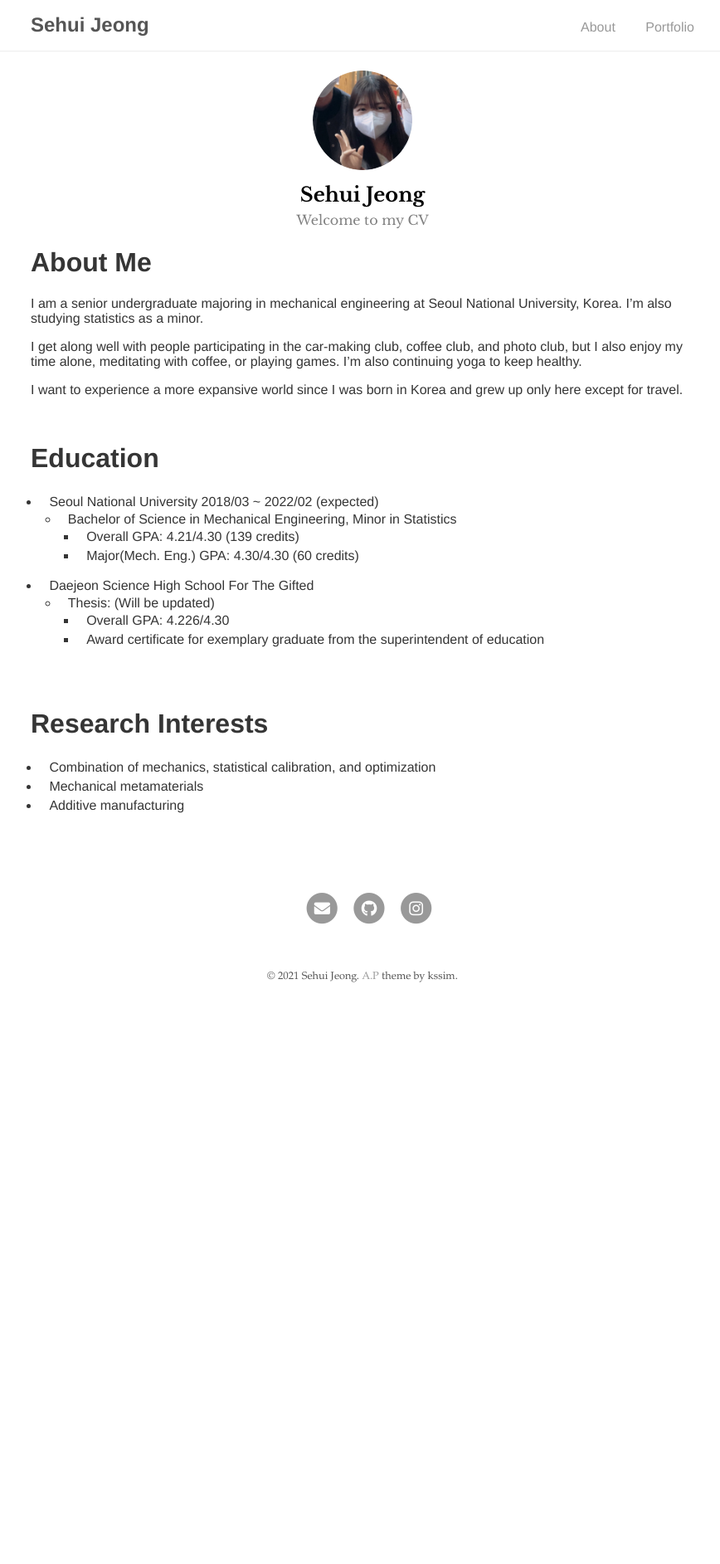
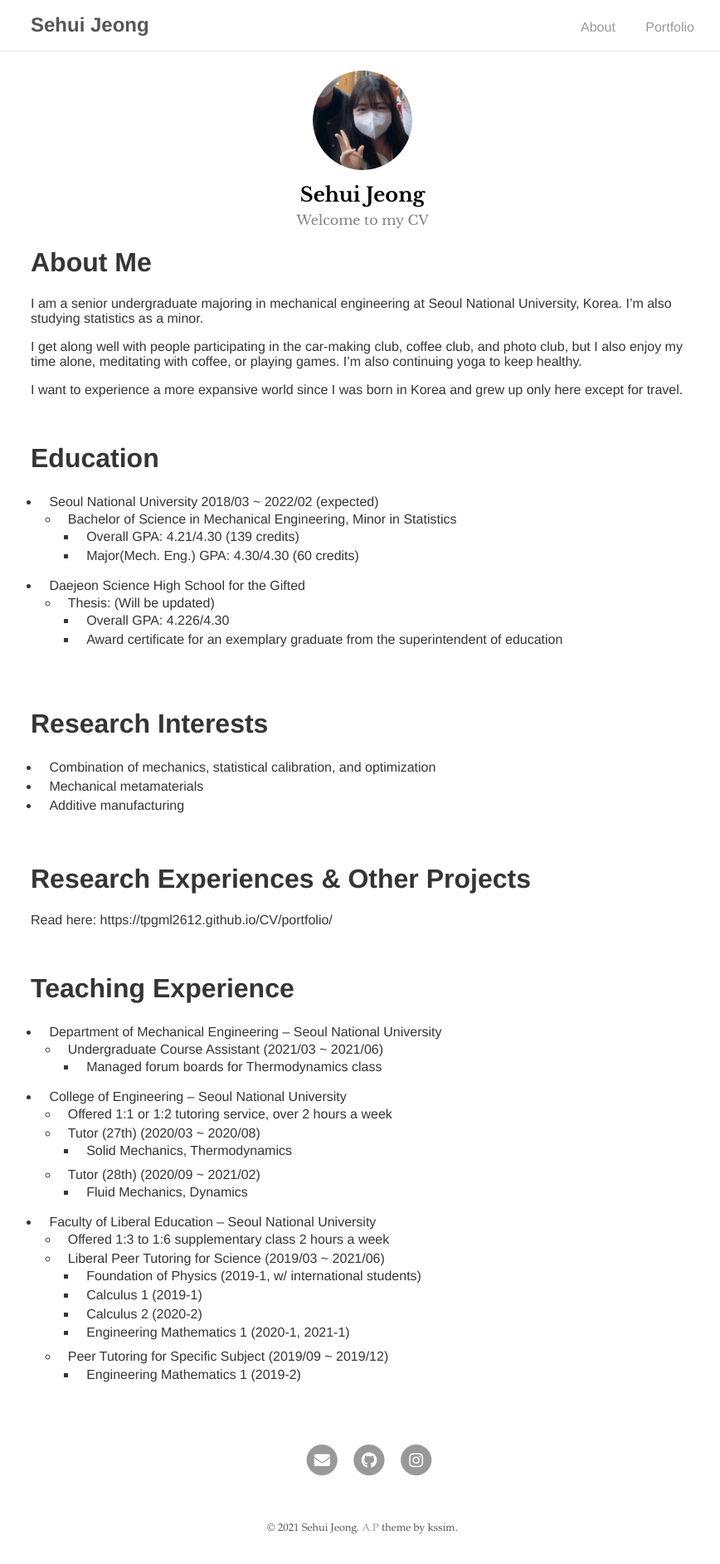
Before and after one commit to tpgml2612/CV, a Jekyll site: the page built from index.md, in a window 1280 px wide. Shown: the whole page at 83% size, without its empty margins (203-1071 px from the left). Built offline with Jekyll 4.4.1, drawn with Linux system fonts in a browser that asks for light colours; our own code applies the rules of GitHub Pages for plain Markdown files; before the commit the page ends 1220 px from its top, so only the background shows below that.

Commit message:
Update index.md

```diff
--- a/index.md
+++ b/index.md
@@ -17,10 +17,10 @@ I want to experience a more expansive world since I was born in Korea and grew u
   * Bachelor of Science in Mechanical Engineering, Minor in Statistics
     * Overall GPA: 4.21/4.30 (139 credits)
     * Major(Mech. Eng.) GPA: 4.30/4.30 (60 credits)
-* Daejeon Science High School For The Gifted
+* Daejeon Science High School for the Gifted
   * Thesis: (Will be updated)
     * Overall GPA: 4.226/4.30
-    * Award certificate for exemplary graduate from the superintendent of education
+    * Award certificate for an exemplary graduate from the superintendent of education
 
 <br/>
 
@@ -30,3 +30,28 @@ I want to experience a more expansive world since I was born in Korea and grew u
 * Additive manufacturing
 
 <br/>
+
+# Research Experiences & Other Projects
+Read here: https://tpgml2612.github.io/CV/portfolio/
+
+<br/>
+
+# Teaching Experience
+* Department of Mechanical Engineering – Seoul National University
+  * Undergraduate Course Assistant (2021/03 ~ 2021/06)
+    * Managed forum boards for Thermodynamics class
+* College of Engineering – Seoul National University
+  * Offered 1:1 or 1:2 tutoring service, over 2 hours a week
+  * Tutor (27th) (2020/03 ~ 2020/08)
+    * Solid Mechanics, Thermodynamics
+  * Tutor (28th) (2020/09 ~ 2021/02)
+    * Fluid Mechanics, Dynamics
+* Faculty of Liberal Education – Seoul National University
+  * Offered 1:3 to 1:6 supplementary class 2 hours a week
+  * Liberal Peer Tutoring for Science (2019/03 ~ 2021/06)
+    * Foundation of Physics (2019-1, w/ international students)
+    * Calculus 1 (2019-1)
+    * Calculus 2 (2020-2)
+    * Engineering Mathematics 1 (2020-1, 2021-1)
+  * Peer Tutoring for Specific Subject (2019/09 ~ 2019/12)
+    * Engineering Mathematics 1 (2019-2)
```
